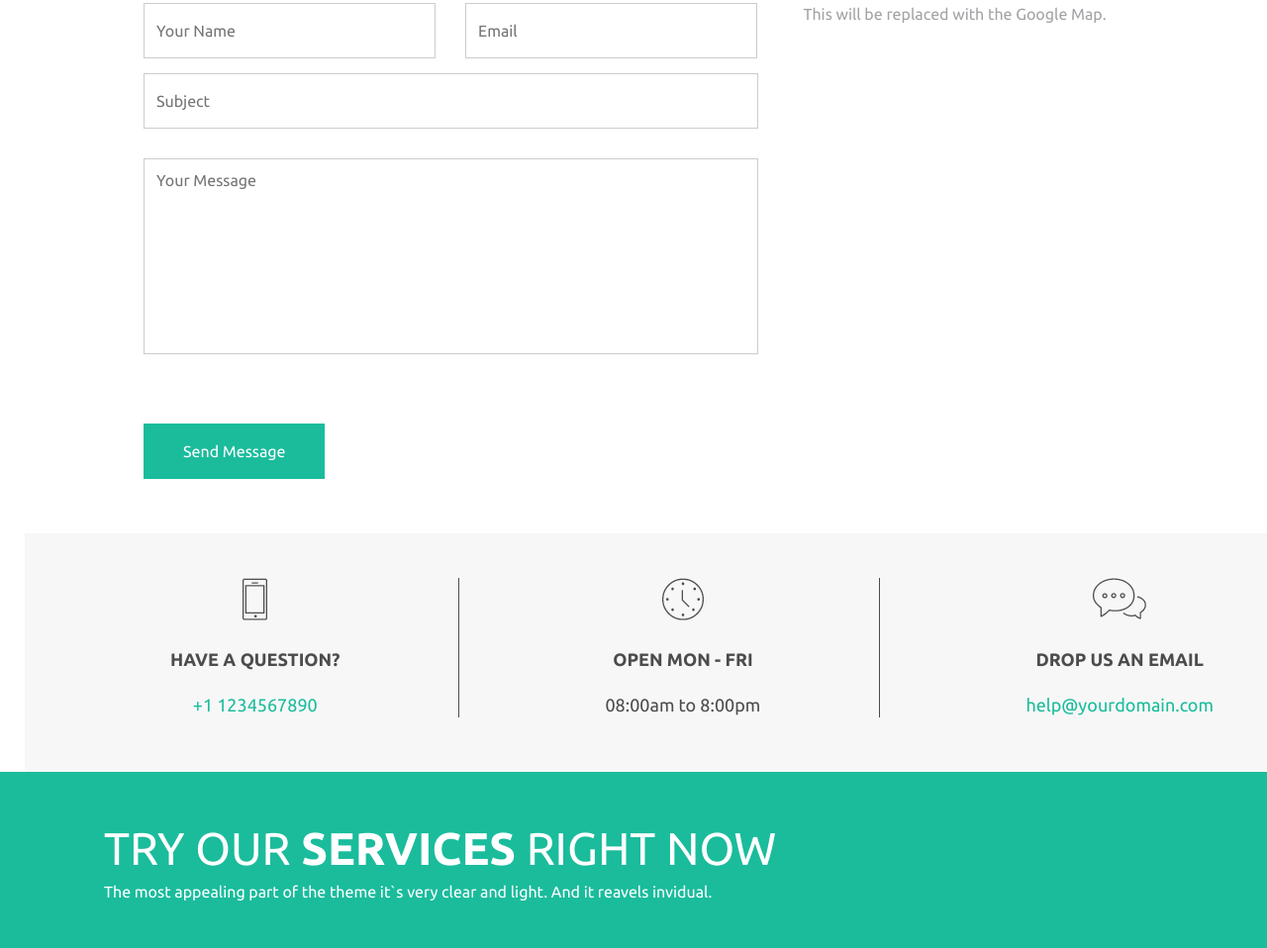
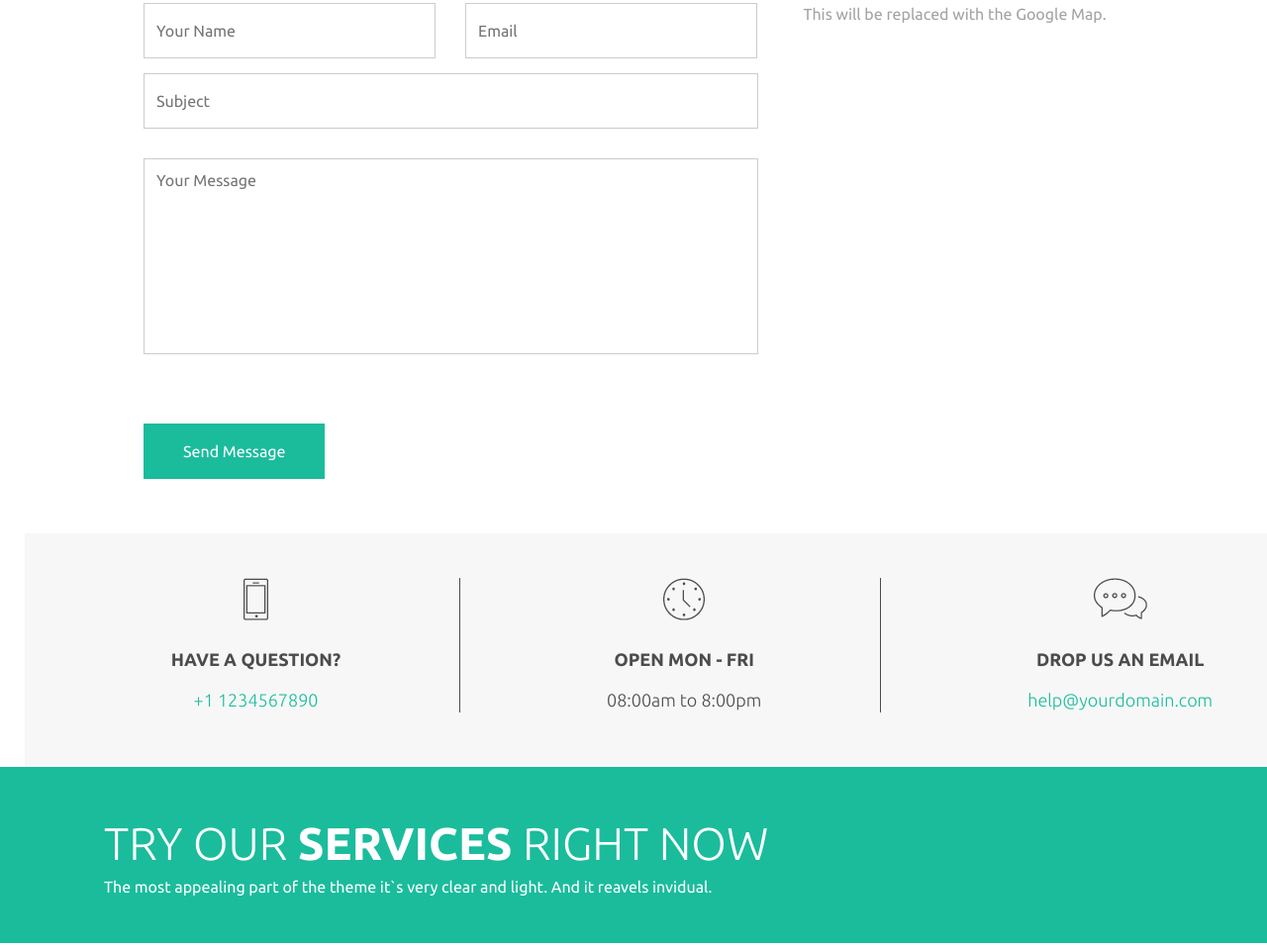
Before and after one commit to 1649310/Site__footer, a plain HTML site: page index.html in a window 1280 px wide. Shown: the part 377-1335 px from the top of the page at 99% size. Drawn offline with Linux system fonts and the light colour scheme.

Commit message:
Add files via upload

```diff
--- a/css/sections/footer__bottom.scss
+++ b/css/sections/footer__bottom.scss
@@ -7,6 +7,7 @@
 
 .text__top {
     font-size: 46px;
+    font-weight: 300;
     text-transform: uppercase;
 }
 .text__bottom {
--- a/css/sections/footer__center.scss
+++ b/css/sections/footer__center.scss
@@ -1,4 +1,4 @@
-.footer__center-top::after, .form__top::after {
+.clearfix::after {
     content: "";
     display: block;
     clear: both;
@@ -111,12 +111,13 @@
     font-weight: 700;
     text-transform: uppercase;
     color: $content_text;
-    margin-bottom: 20px;
+    margin-bottom: 15px;
 
 }
 
 .question__contact {
     font-size: 18px;
+    font-weight: 300;
     color: $green;
 }
 
```
Also changed, not shown: css/main.css, 1 other file.
